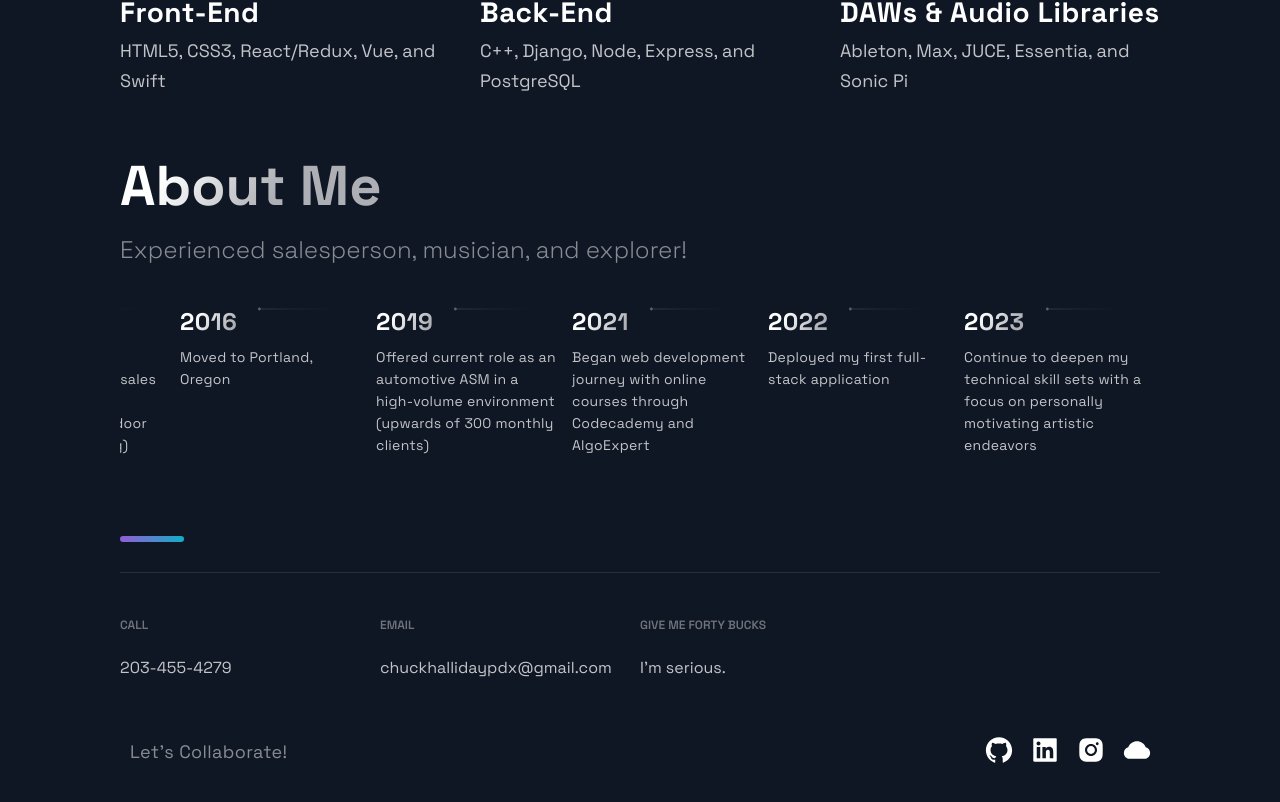
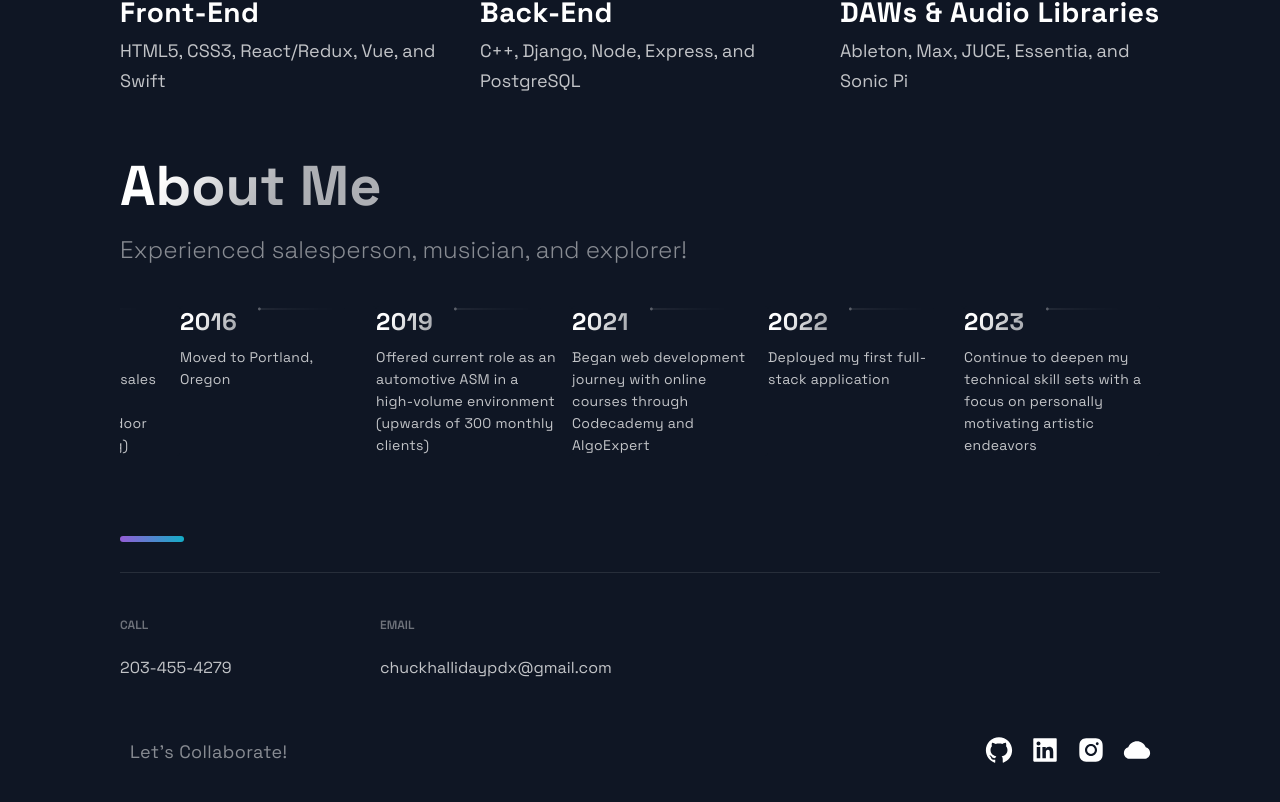
Before and after one commit to chuckhalliday/Personal-Portfolio, a Next.js app: page / in a window 1280 px wide. Shown: the part 2598-3400 px from the top of the page. Built offline with nearby package versions, Linux system fonts and the light colour scheme.

Commit message:
Update Footer.js

```diff
--- a/src/components/Footer/Footer.js
+++ b/src/components/Footer/Footer.js
@@ -15,10 +15,6 @@ const Footer = () => {
         <LinkColumn>
           <LinkTitle>Email</LinkTitle>
           <LinkItem id="email" href="mailto:chuckhallidaypdx@gmail.com">chuckhallidaypdx@gmail.com</LinkItem>
-        </LinkColumn>
-        <LinkColumn>
-          <LinkTitle>Give Me Forty Bucks</LinkTitle>
-          <LinkItem href="https://givemefortybucks.com">I'm serious.</LinkItem>
         </LinkColumn>
       </LinkList>
       <SocialIconsContainer>
```
